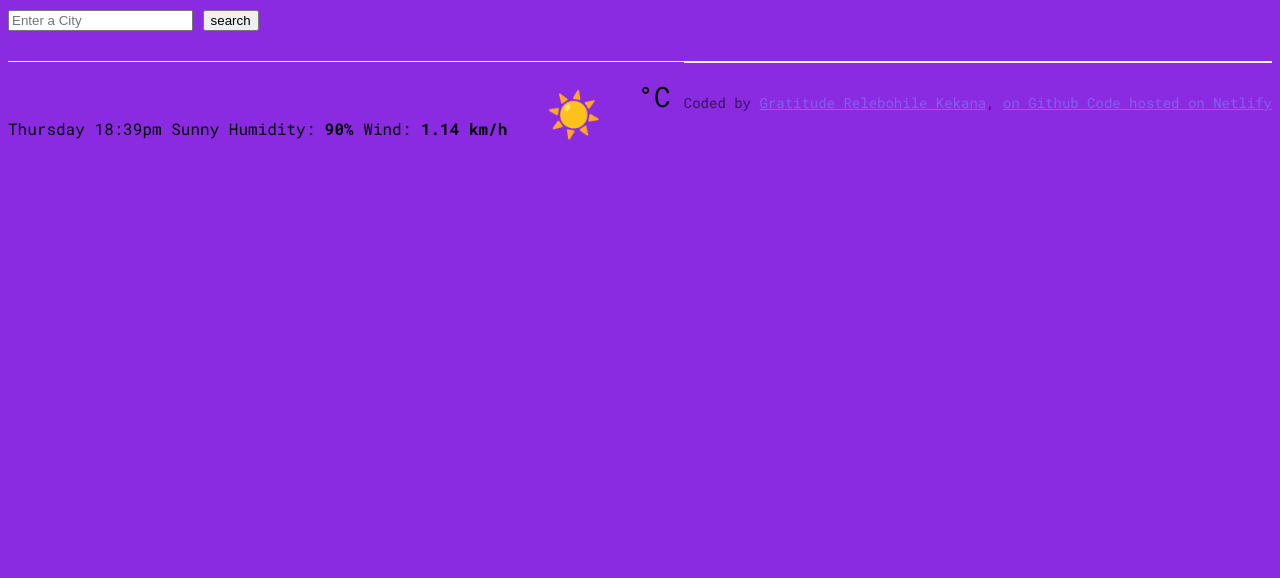
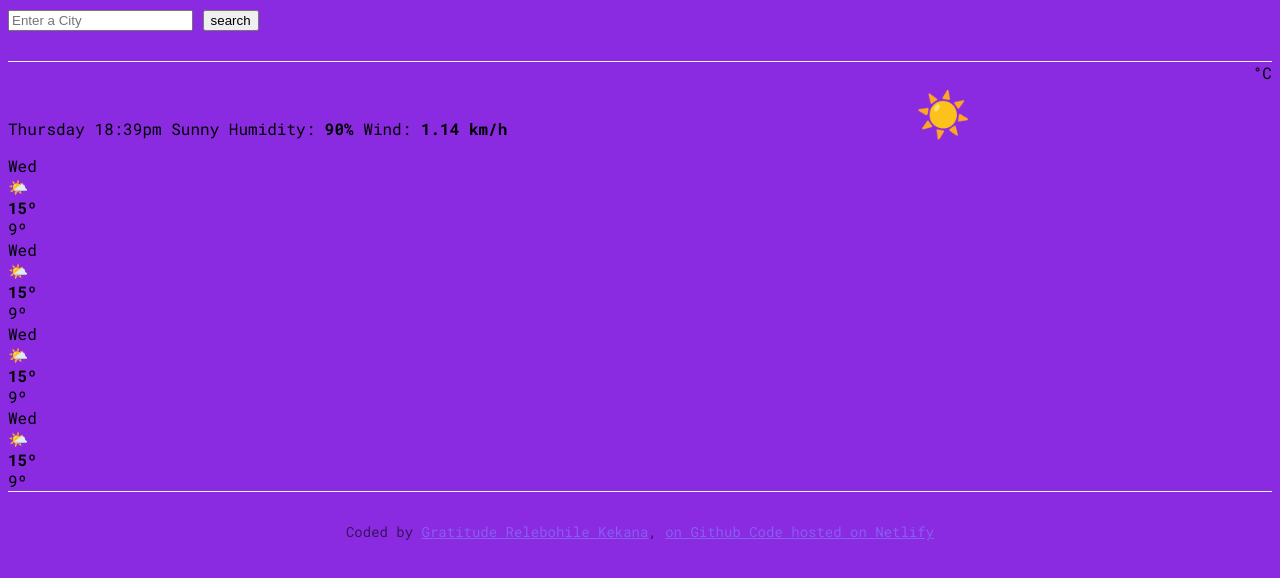
Before and after one commit to ReleKay/Shecodes-week7Project, a plain HTML site: page index.html in a window 1280 px wide. Drawn offline with nearby package versions, Linux system fonts and the light colour scheme.

Commit message:
Updated the index.html code

```diff
--- a/index.html
+++ b/index.html
@@ -32,7 +32,49 @@
     <div class="weather-app-temperature-container"></div>
     <div class="weather-app-icon">☀️</div>
     <div class="weather-app-temperature" id="temperature"></div>
-            <div class="weatehr-app-unit">°C</div>
+    <div class="weather-app-unit">°C</div>
+    </div>
+    <div class="weather-forecast-day">
+            <div class="weather-forecast-date">Wed</div>
+            <div class="weather-forecast-icon">🌤️</div>
+            <div class="weather-forecast-temperatures">
+              <div class="weather-forecast-temperature">
+                <strong>15º</strong>
+              </div>
+              <div class="weather-forecast-temperature">9º</div>
+            </div>
+          </div>
+          <div class="weather-forecast-day">
+            <div class="weather-forecast-date">Wed</div>
+            <div class="weather-forecast-icon">🌤️</div>
+            <div class="weather-forecast-temperatures">
+              <div class="weather-forecast-temperature">
+                <strong>15º</strong>
+              </div>
+              <div class="weather-forecast-temperature">9º</div>
+            </div>
+          </div>
+          <div class="weather-forecast-day">
+            <div class="weather-forecast-date">Wed</div>
+            <div class="weather-forecast-icon">🌤️</div>
+            <div class="weather-forecast-temperatures">
+              <div class="weather-forecast-temperature">
+                <strong>15º</strong>
+              </div>
+              <div class="weather-forecast-temperature">9º</div>
+            </div>
+          </div>
+          <div class="weather-forecast-day">
+            <div class="weather-forecast-date">Wed</div>
+            <div class="weather-forecast-icon">🌤️</div>
+            <div class="weather-forecast-temperatures">
+              <div class="weather-forecast-temperature">
+                <strong>15º</strong>
+              </div>
+              <div class="weather-forecast-temperature">9º</div>
+            </div>
+          </div>
+        </div>
 
 
     <footer>
```
